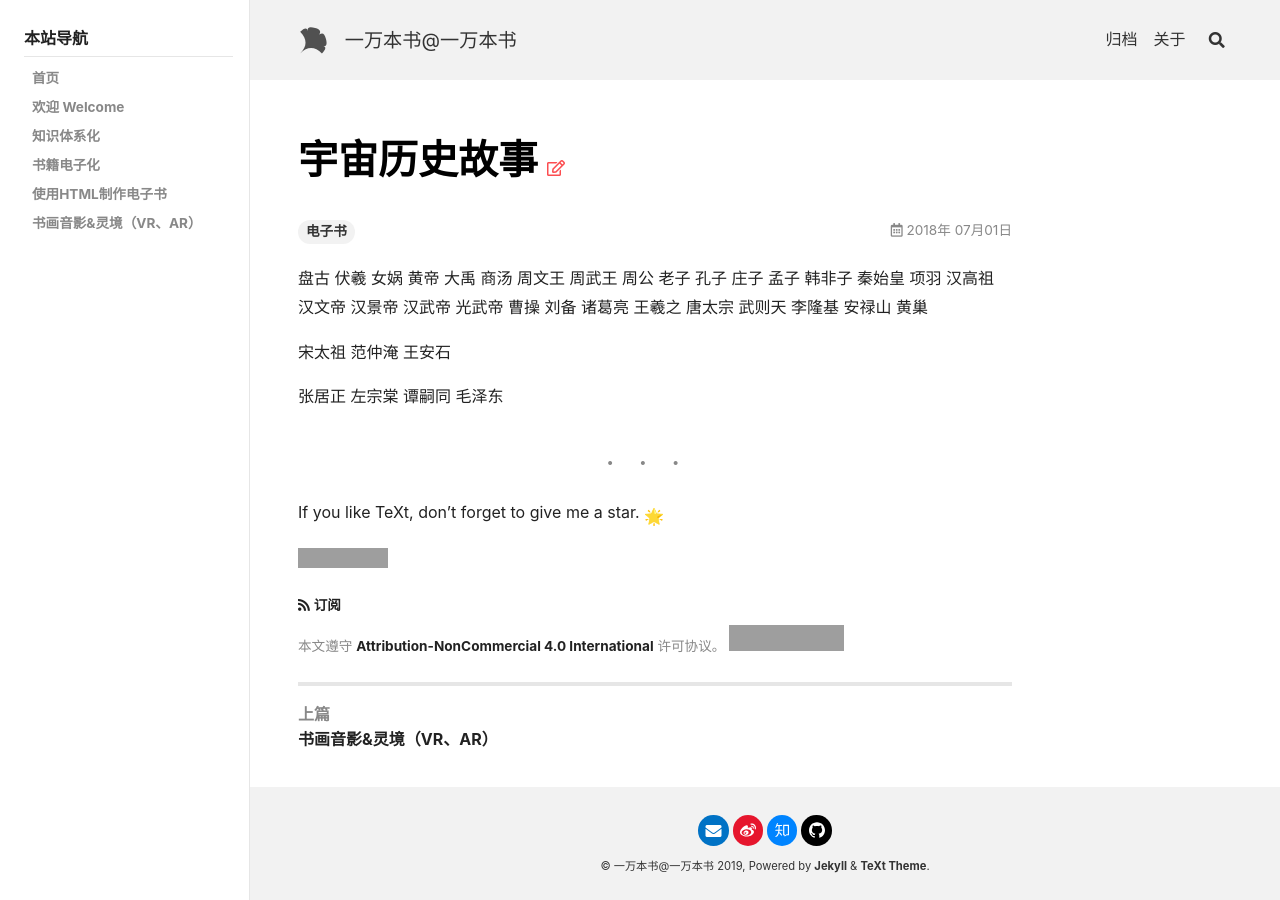
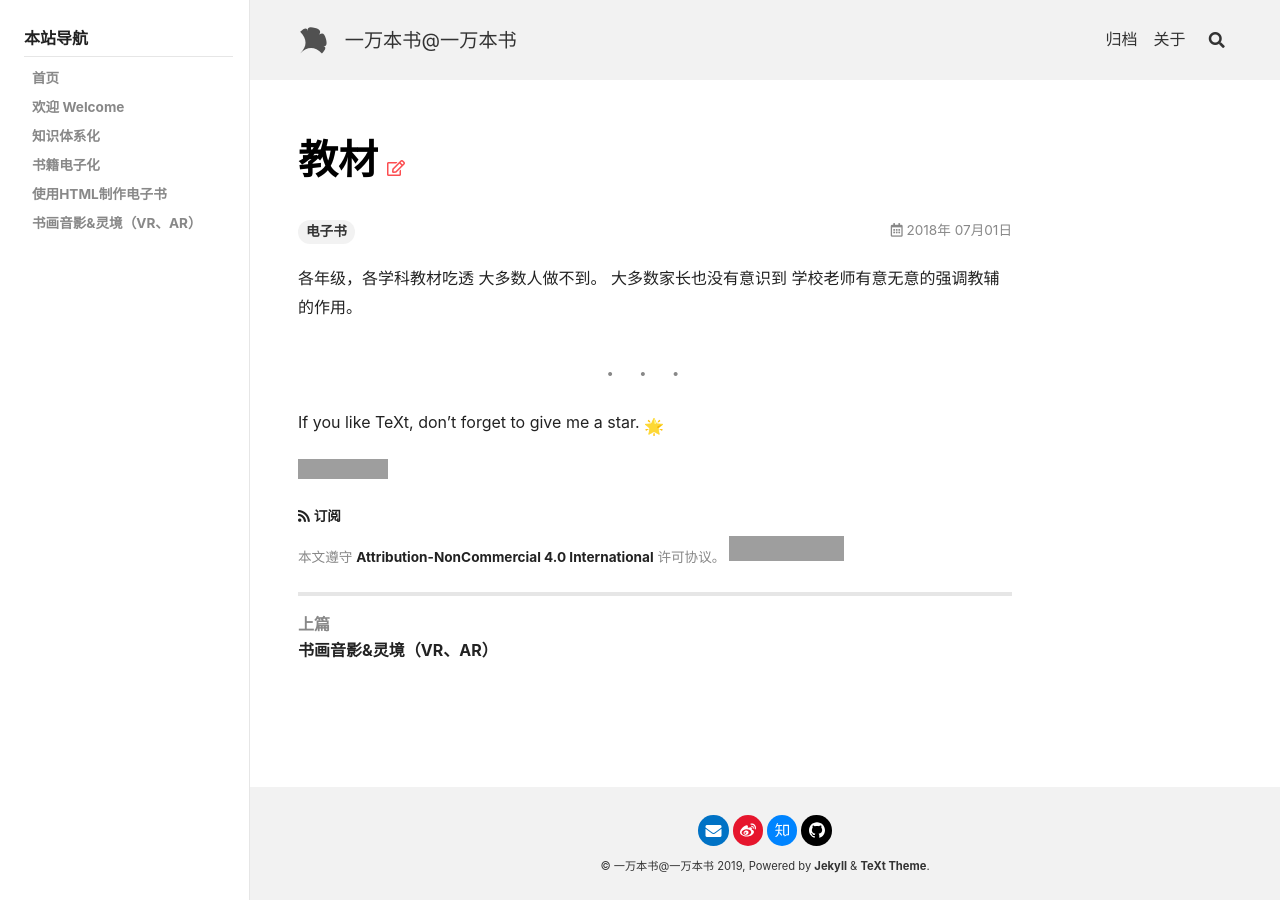
Before and after one commit to yiwanbenshu/yiwanbenshu.github.io, a Jekyll site: the page built from _posts/2018-07-01-教材.md, in a window 1280 px wide. Built offline with Jekyll 4.4.1, drawn with Linux system fonts in a browser that asks for light colours; nearby versions of some CDN libraries; emoji names are drawn with the system emoji font; grey boxes are pictures that could not be loaded.

Commit message:
Update 2018-07-01-教材.md

```diff
--- a/_posts/2018-07-01-教材.md
+++ b/_posts/2018-07-01-教材.md
@@ -1,49 +1,15 @@
 ---
-title: 宇宙历史故事
+title: 教材
 tags: 电子书
 sidebar:
   nav: docs-zh
 ---
 
-盘古
-伏羲
-女娲
-黄帝
-大禹
-商汤
-周文王
-周武王
-周公
-老子
-孔子
-庄子
-孟子
-韩非子
-秦始皇
-项羽
-汉高祖
-汉文帝
-汉景帝
-汉武帝
-光武帝
-曹操
-刘备
-诸葛亮
-王羲之
-唐太宗
-武则天
-李隆基
-安禄山
-黄巢
+各年级，各学科教材吃透
+大多数人做不到。
+大多数家长也没有意识到
+学校老师有意无意的强调教辅的作用。
 
-宋太祖
-范仲淹
-王安石
-
-张居正
-左宗棠
-谭嗣同
-毛泽东
 
 <!--more-->
 
```
